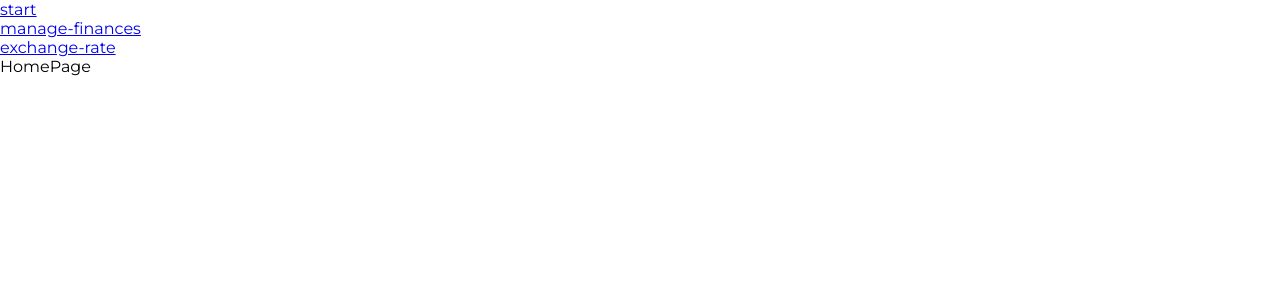
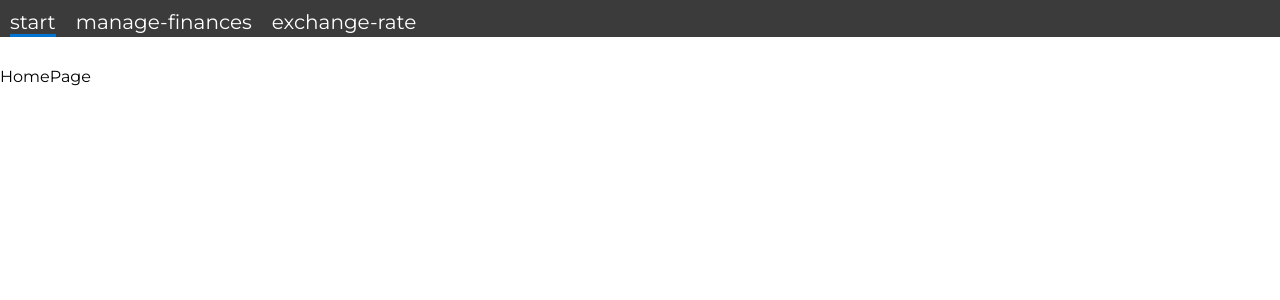
Before and after one commit to SusulAdam/Finance_Application-React, a React (Create React App) app: page / in a window 1280 px wide. Shown: the top 300 px of the page. Built offline with nearby package versions, Linux system fonts and the light colour scheme.

Commit message:
Create folder for all sccss files, add mixins, and implement design of navigation

```diff
--- a/src/App.jsx
+++ b/src/App.jsx
@@ -1,5 +1,5 @@
 import React from 'react';
-import 'styles/App.scss';
+import 'styles/main.scss';
 import { BrowserRouter as Router } from 'react-router-dom';
 import Navigation from 'layouts/Navigation';
 import Page from 'layouts/Page'
--- a/src/constans/links.js
+++ b/src/constans/links.js
@@ -4,7 +4,7 @@ import ManageFinances from 'layouts/Pages/ManageFinances'
 
 
 const links = [
-    { id: 1, name: "start", path: "/", excat: true, component: HomePage },
+    { id: 1, name: "start", path: "/", exact: true, component: HomePage },
     { id: 2, name: "manage-finances", path: "/manage-finances", component: ManageFinances },
     { id: 3, name: "exchange-rate", path: "/exchange-rate", component: ExchangeRate }
 ]
--- a/src/layouts/Navigation.jsx
+++ b/src/layouts/Navigation.jsx
@@ -1,15 +1,14 @@
 import React from 'react';
 import { NavLink } from 'react-router-dom';
 import links from 'constans/links';
-
-
+import 'styles/main.scss';
 
 
 const Navigation = () => {
 
     const menu = links.map(link => (
-        <li key={link.id}>
-            <NavLink to={link.path} exact={link.exact ? link.exact : false}>{link.name}</NavLink>
+        <li key={link.name}>
+            <NavLink to={link.path} exact={link.exact ? link.exact : false}> {link.name}</NavLink>
         </li>
     ))
 
--- a/src/layouts/Page.jsx
+++ b/src/layouts/Page.jsx
@@ -1,28 +1,20 @@
 import React from 'react';
 import { Route, Switch } from 'react-router-dom';
-// import links from 'constans/links';
-import HomePage from 'layouts/Pages/HomePage'
-import ExchangeRate from 'layouts/Pages/ExchangeRate'
-import ManageFinances from 'layouts/Pages/ManageFinances'
+import links from 'constans/links';
 
 
 
 const Page = () => {
 
-
-    // const routes = links.map(route => (
-    //     <Route key={route.id} path={route.path} exact={route.exact ? route.exact : false} component={route.component} />
-    // ))
+    const routes = links.map(route => (
+        <Route key={route.id} path={route.path} exact={route.exact ? route.exact : false} component={route.component} />
+    ))
 
 
     return (
         <>
             <Switch>
-                <Route path='/' exact component={HomePage} />
-                <Route path='/exchange-rate' component={ExchangeRate} />
-                <Route path='/manage-finances' component={ManageFinances} />
-
-                {/* {routes} */}
+                {routes}
             </Switch>
         </>
     );
--- a/src/styles/index.css
+++ b/src/styles/index.css
@@ -1,6 +1,7 @@
 * {
   margin: 0;
   padding: 0;
+  box-sizing: border-box;
 }
 
 html {
--- /dev/null
+++ b/src/styles/main.scss
@@ -0,0 +1,4 @@
+@import "variables";
+@import "parts/mixins";
+@import "_App";
+@import "parts/_navigation";
--- /dev/null
+++ b/src/styles/parts/_mixins.scss
@@ -0,0 +1,60 @@
+@function strip-unit($value) {
+    @return $value / ($value * 0 + 1);
+}
+
+@mixin fluid-type($min-font-size, $max-font-size) {
+    $u1: unit(320px);
+    $u2: unit(1170px);
+    $u3: unit($min-font-size);
+    $u4: unit($max-font-size);
+
+    @if $u1==$u2 and $u1==$u3 and $u1==$u4 {
+        & {
+            font-size: $min-font-size;
+
+            @media screen and (min-width: 320px) {
+                font-size: calc(#{$min-font-size} + #{strip-unit($max-font-size - $min-font-size)} * ((100vw - #{320px}) / #{strip-unit(1170px - 320px)}));
+            }
+
+            @media screen and (min-width: 1170px) {
+                font-size: $max-font-size;
+            }
+        }
+    }
+}
+
+@mixin overlay($r, $g, $b, $a) {
+    position: relative;
+
+    &::after {
+        content: "";
+        background-color: rgba($r, $g, $b, $a);
+        position: absolute;
+        width: 100%;
+        height: 100%;
+        top: 0;
+        left: 0;
+    }
+
+}
+
+@mixin triangle($color) {
+    position: relative;
+
+    &::before {
+        content: "";
+        width: 0;
+        height: 0;
+        border-style: solid;
+        border-width: 40px 35px 0 35px;
+        border-color: $color transparent transparent transparent;
+        position: absolute;
+        top: 0;
+        left: 50%;
+        z-index: 10;
+        transform: translateX(-50%);
+
+    }
+
+
+}
--- /dev/null
+++ b/src/styles/parts/_navigation.scss
@@ -0,0 +1,32 @@
+nav {
+    padding: 0 0 30px 0;
+
+    ul {
+        display: flex;
+        background-color: #3b3b3b;
+
+        li {
+            padding: 10px 20px 0 0;
+            list-style-type: none;
+            border-bottom: 3px #3b3b3b solid;
+
+            a {
+                text-decoration: none;
+                color: #ffffff;
+                @include fluid-type(10px, 20px);
+            }
+
+            .active {
+                border-bottom: 3px #0074d3 solid;
+            }
+        }
+
+        li:first-child {
+            padding: 10px 20px 0 10px;
+        }
+
+        li:last {
+            padding: 10px 20px 0 10px;
+        }
+    }
+}
```
Also changed, not shown: src/styles/App.scss (deleted), src/styles/_App.scss (added), src/styles/_variables.scss (added).
